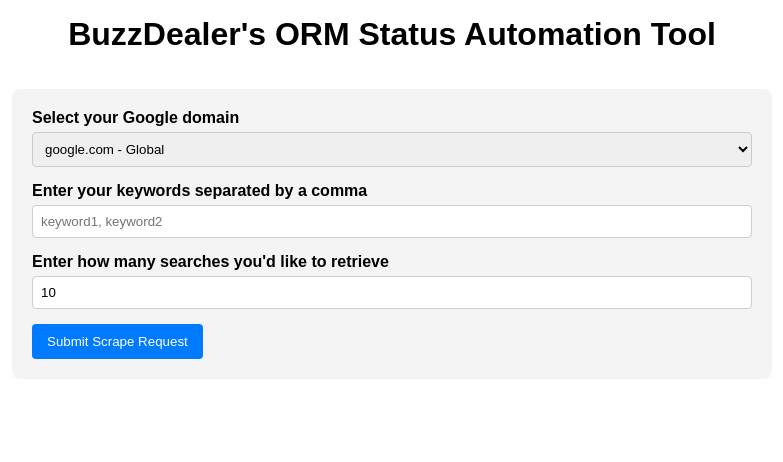
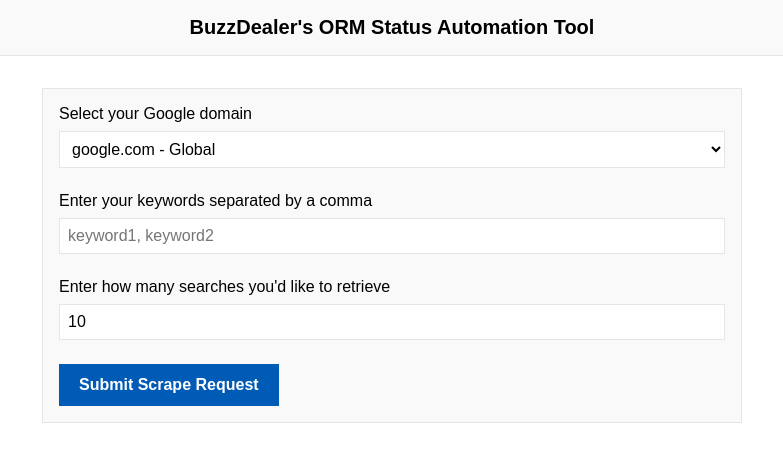
Before and after one commit to balyanatbuzzdealer/orm-automation-frontend, a Next.js app: page / in a window 1280 px wide. Shown: the top 462 px of the page, without its empty margins (248-1031 px from the left). Built offline with nearby package versions, Linux system fonts and the light colour scheme.

Commit message:
added proper download link handling

```diff
--- a/app/components/ScraperInputForm.tsx
+++ b/app/components/ScraperInputForm.tsx
@@ -67,7 +67,7 @@
   };
 
   return (
-    <div className="container">
+    <div className="search-form">
       <form onSubmit={formSubmit} className="form">
         <div className="form-group">
           <label htmlFor="google-countries">Select your Google domain</label>
@@ -127,23 +127,25 @@
         <div className="results">
           <h3>Download Results</h3>
           {Object.keys(fileLinks).map((searchTerm) => {
-            const { csv, screenshot } = fileLinks[searchTerm];
+            const { csv_link, screenshot_link } = fileLinks[searchTerm];
             return (
               <div key={searchTerm} className="result-item">
                 <h4>Results for: {searchTerm}</h4>
                 <a
-                  href={`${BACKEND_URL}/${csv}`}
+                  href={csv_link}
                   download
                   className="download-link"
                   target="_blank"
+                  rel="noopener noreferrer"
                 >
                   Download CSV
                 </a>
                 <a
-                  href={`${BACKEND_URL}/${screenshot}`}
+                  href={screenshot_link}
                   download
                   className="download-link"
                   target="_blank"
+                  rel="noopener noreferrer"
                 >
                   Download Screenshot
                 </a>
--- a/app/globals.css
+++ b/app/globals.css
@@ -1,102 +1,102 @@
 :root {
-  font-size: 16px;
+  --surface: #f9f9f9;
+  --border-color: #e5e5e5;
+  --border: 1px solid var(--border-color);
+  --max-width: 700px;
+  --btn-bg: rgb(0, 91, 182);
 }
 
 * {
+  font-family: Arial, Helvetica, sans-serif;
+  padding: 0;
   margin: 0;
-  padding: 0;
   box-sizing: border-box;
 }
 
 header {
+  background-color: var(--surface);
   padding: 1rem;
+  border-bottom: var(--border);
 }
 
 header h1 {
-  font-family: Arial, sans-serif;
+  font-size: 1.25rem;
   text-align: center;
 }
 
-.container {
-  width: 100%;
-  max-width: 800px;
-  margin: auto;
-  padding: 20px;
-  font-family: Arial, sans-serif;
+main {
+  width: auto;
+  height: auto;
+  max-width: var(--max-width);
+  margin: 2rem auto;
+  padding: 1rem;
+  background-color: var(--surface);
+  border: var(--border);
 }
 
-.form {
-  background: #f4f4f4;
-  padding: 20px;
-  border-radius: 8px;
+.login-form-wrapper,
+.search-form {
+  display: flex;
+  flex-direction: column;
+  gap: 1rem;
 }
 
-.form-group {
-  margin-bottom: 15px;
+form {
+  display: flex;
+  flex-direction: column;
+  gap: 1.5rem;
 }
 
-label {
-  display: block;
-  font-weight: bold;
-  margin-bottom: 5px;
+form .form-group {
+  display: flex;
+  flex-direction: column;
+  gap: 0.5rem;
 }
 
-.input,
-.select {
-  width: 100%;
-  padding: 8px;
-  border: 1px solid #ccc;
-  border-radius: 4px;
+form .form-group input,
+form select {
+  background-color: white;
+  border: var(--border);
+  border-radius: 0px;
+  padding: 0.5rem;
+  font-size: 1rem;
 }
 
-.submit-btn {
-  background: #007bff;
+form button {
+  background-color: var(--btn-bg);
   color: white;
-  padding: 10px 15px;
+  font-weight: bold;
+  width: fit-content;
   border: none;
+  font-size: 1rem;
+  padding: 0.75rem 1.25rem;
+  transition: 0.1s;
   cursor: pointer;
-  border-radius: 4px;
 }
 
-.submit-btn:hover {
-  background: #0056b3;
-}
-
-.loading {
-  font-size: 18px;
-  font-weight: bold;
-  margin-top: 20px;
-  color: #ff5733;
+form button:hover {
+  opacity: 0.9;
 }
 
 .results {
-  margin-top: 20px;
-  background: #e6f7ff;
-  padding: 15px;
-  border-radius: 8px;
-}
-
-.results h3 {
-  margin-bottom: 1rem;
+  display: flex;
+  flex-direction: column;
+  gap: 1rem;
 }
 
 .result-item {
-  margin-bottom: 1.5rem;
+  display: flex;
+  flex-direction: column;
+  gap: 0.5rem;
 }
 
-.result-item h4 {
-  margin-bottom: 0.5rem;
+.result-item a {
+  font-size: 14px;
+  color: var(--btn-bg);
+  text-decoration: none;
+  width: fit-content;
 }
 
-.download-link {
-  display: block;
-  text-decoration: none;
-  color: #007bff;
-  font-weight: bold;
-  font-size: 14px;
-  margin-top: 0.25rem;
-}
-
-.download-link:hover {
+.result-item a:hover {
   text-decoration: underline;
 }
--- a/app/page.tsx
+++ b/app/page.tsx
@@ -1,10 +1,23 @@
+"use client";
+
+import { useEffect } from "react";
 import ScraperInputForm from "./components/ScraperInputForm";
-import styles from "./page.module.css";
+import { useRouter } from "next/navigation";
+import { useAppStore } from "./store";
 
 export default function Home() {
+  const loggedIn = useAppStore((state) => state.loggedIn);
+  const router = useRouter();
+
+  useEffect(() => {
+    // if (!loggedIn) {
+    //   router.push("/login");
+    // }
+  }, [loggedIn, router]);
+
   return (
-    <div>
+    <>
       <ScraperInputForm />
-    </div>
+    </>
   );
 }
--- /dev/null
+++ b/app/store.ts
@@ -0,0 +1,17 @@
+import {create} from "zustand"
+
+type AppStore ={
+    loggedIn: boolean;
+    makeTrue: () => void;
+    makeFalse: () => void;
+}
+
+export const useAppStore = create<AppStore>((set) => ({
+    loggedIn: false,
+    makeTrue:  () => {
+        set((state) => ({loggedIn: true}));
+    },
+    makeFalse:  () => {
+        set((state) => ({loggedIn: false}));
+    }
+}));
--- a/tsconfig.json
+++ b/tsconfig.json
@@ -22,6 +22,6 @@
       "@/*": ["./*"]
     }
   },
-  "include": ["next-env.d.ts", "**/*.ts", "**/*.tsx", ".next/types/**/*.ts"],
+  "include": ["next-env.d.ts", "**/*.ts", "**/*.tsx", ".next/types/**/*.ts", "app/zustand.jsx"],
   "exclude": ["node_modules"]
 }
```
Also changed, not shown: app/login/Login.tsx (+7 -4 lines).
